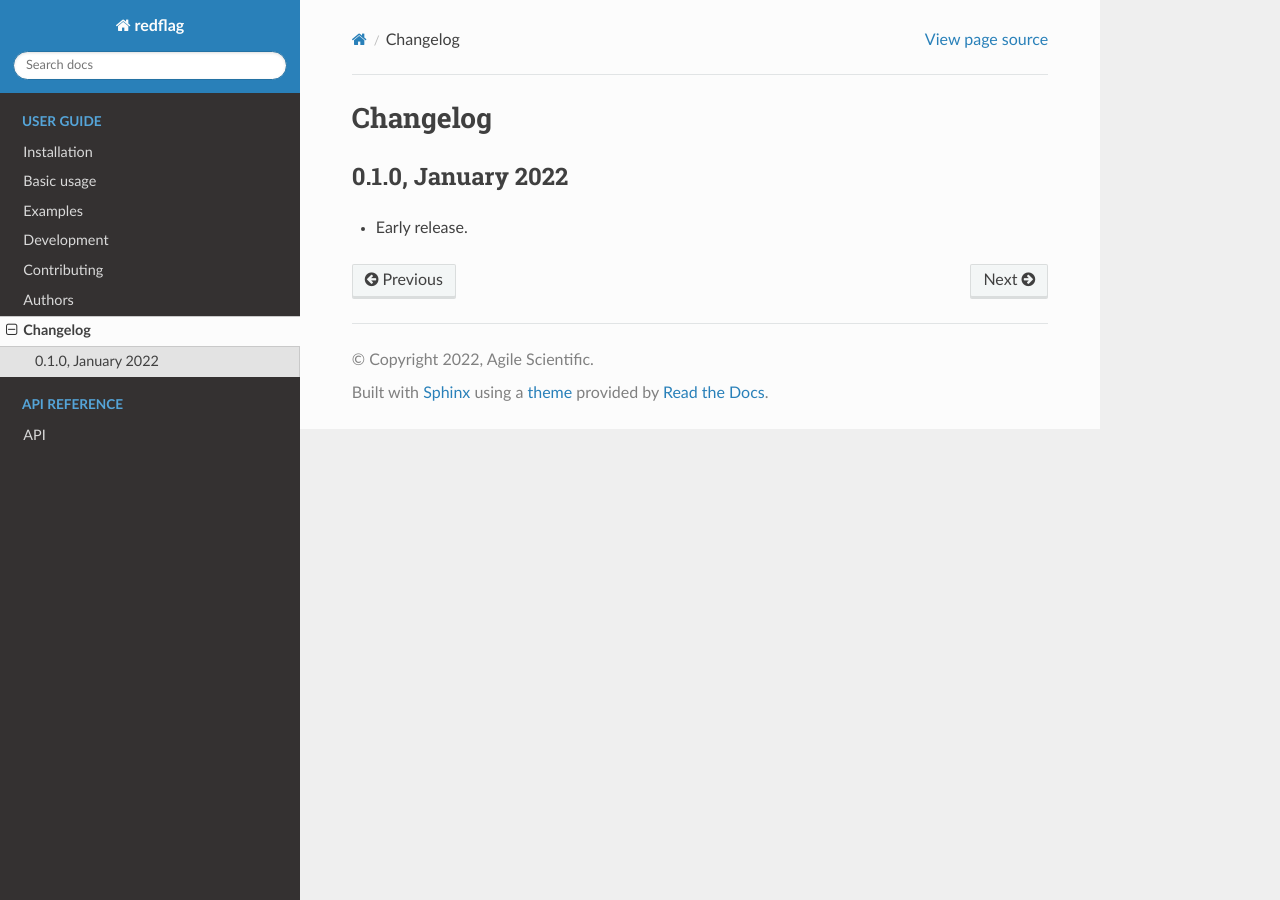
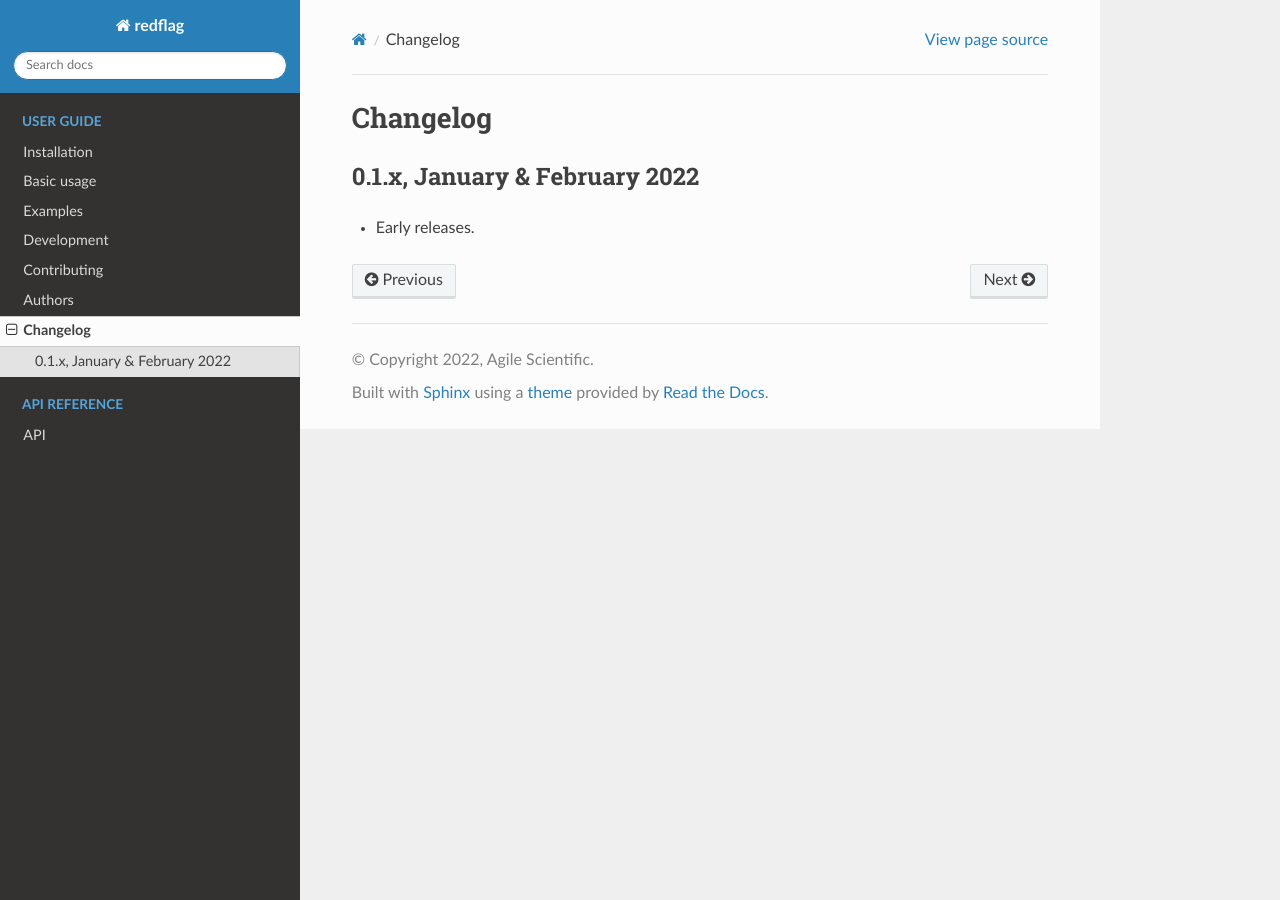
Before and after one commit to scienxlab/redflag, a Sphinx documentation site: the page built from docs/changelog.md, in a window 1280 px wide. Built offline with Sphinx 7.4.7 and the Read the Docs theme 2.0.0, drawn with Linux system fonts in a browser that asks for light colours.

```diff
--- a/CHANGELOG.md
+++ b/CHANGELOG.md
@@ -1,5 +1,5 @@
 # Changelog
 
-### 0.1.0, January 2022
+## 0.1.x, January & February 2022
 
-- Early release.
+- Early releases.
```
Also changed, not shown: CONTRIBUTING.md (+1 -1 lines), README.md (+1 -1 lines), docs/installation.md (+1 -1 lines), 1 other file.
